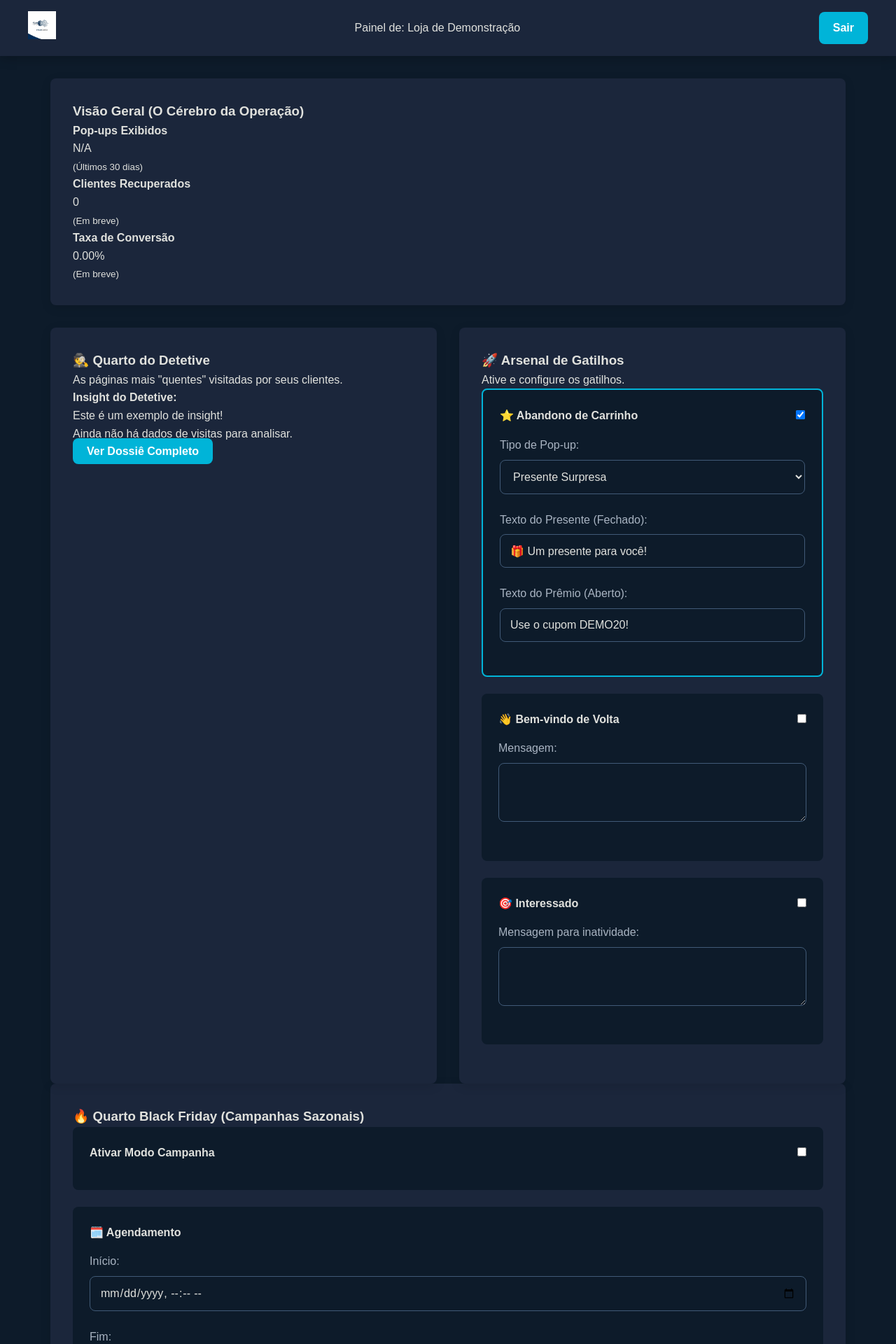
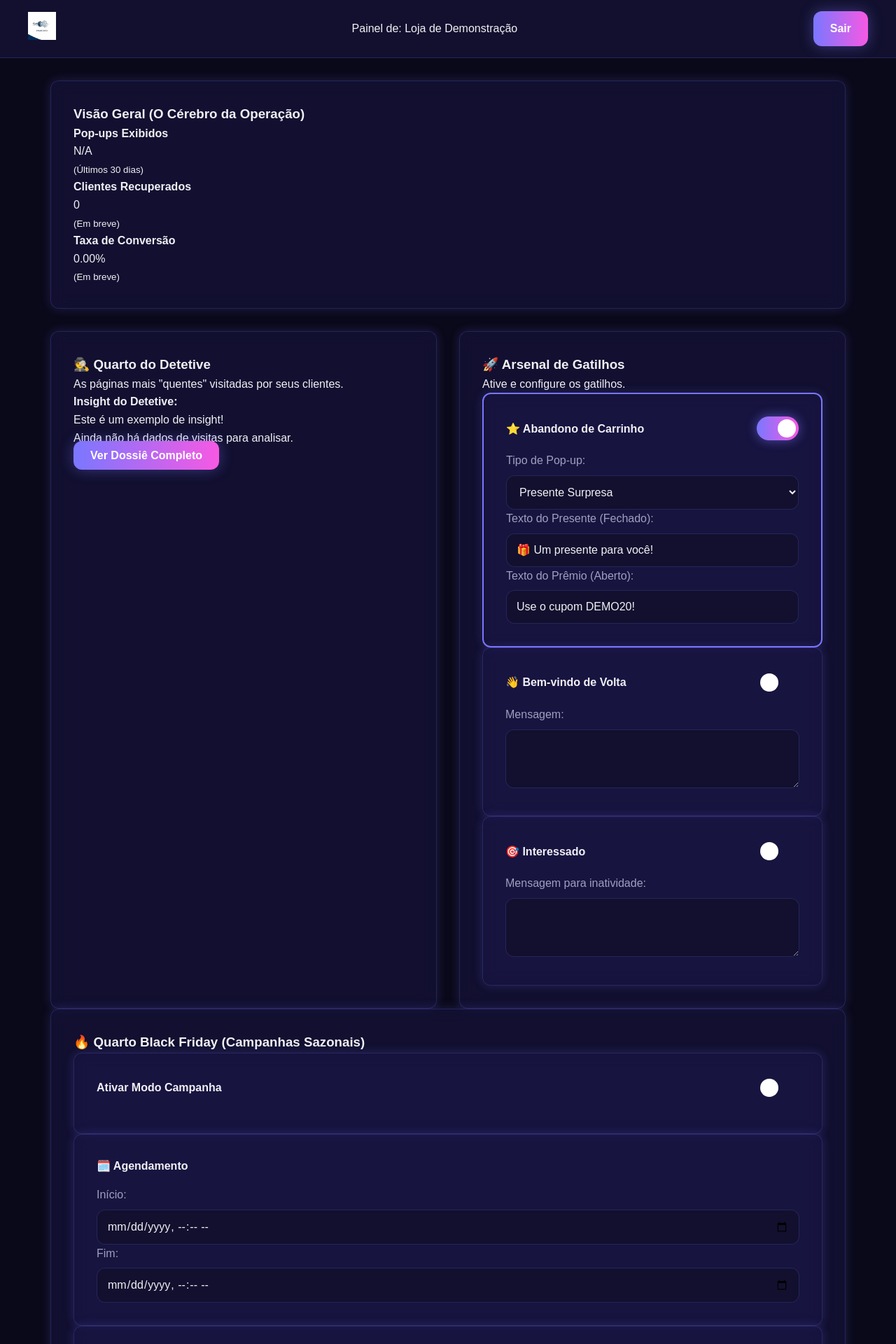
Before and after one commit to Luiz3x/synapcortex-app, a Flask app: page /dashboard in a window 1280 px wide. Shown: the top 1920 px of the page at 70% size. Run offline with Flask 3, Linux system fonts and the light colour scheme; the visitor is signed in with stand-in values (Sample User, id 1).

Commit message:
style.css

```diff
--- a/static/css/style.css
+++ b/static/css/style.css
@@ -1,251 +1,117 @@
 /* =================================================================================
-    SYNAPCORTEX - FOLHA DE ESTILO MESTRA (v2.0 - VERSÃO ESTÁVEL COMPLETA)
+    SYNAPCORTEX - DESIGN SYSTEM "NEURAL GLOW" (v3.0)
    ================================================================================= */
 
 /* --- VARIÁVEIS GLOBAIS E RESET --- */
 :root {
-    --primary-blue-dark: #0d1b2a;
-    --secondary-blue-dark: #1b263b;
-    --dark-blue-2: #415a77;
-    --text-color: #e0e1dd;
-    --text-fade: #a9b4c2;
-    --accent-blue: #00b4d8;
-    --accent-blue-hover: #0096b3;
-    --error-red: #d90429;
-    --success-green: #2a9d8f;
+    --primary-dark: #0a091a;
+    --secondary-dark: #12102e;
+    --glass-background: rgba(27, 22, 70, 0.5);
+    --glass-border: rgba(122, 119, 255, 0.2);
+    --text-primary: #f0f0f5;
+    --text-secondary: #a0a0c0;
+    --accent-blue: #7a77ff;
+    --accent-magenta: #f759e3;
+    --glow-shadow: 0 0 15px rgba(122, 119, 255, 0.2);
     --font-family: 'Poppins', sans-serif;
-    --border-radius: 8px;
+    --border-radius: 12px;
 }
 
-* {
-    box-sizing: border-box;
-    margin: 0;
-    padding: 0;
-}
+* { box-sizing: border-box; margin: 0; padding: 0; }
 
 body {
-    background-color: var(--primary-blue-dark);
-    color: var(--text-color);
+    background-color: var(--primary-dark);
+    color: var(--text-primary);
     font-family: var(--font-family);
     line-height: 1.6;
 }
 
 /* --- CABEÇALHO E NAVEGAÇÃO --- */
 header {
-    background-color: var(--secondary-blue-dark);
+    background-color: var(--secondary-dark);
     padding: 1rem 2rem;
-    box-shadow: 0 4px 15px rgba(0,0,0,0.2);
+    border-bottom: 1px solid var(--glass-border);
 }
 header nav {
-    display: flex;
-    justify-content: space-between;
-    align-items: center;
-    max-width: 1200px;
-    margin: 0 auto;
+    display: flex; justify-content: space-between; align-items: center;
+    max-width: 1200px; margin: 0 auto;
 }
-header .logo img {
-    height: 40px;
-}
+header .logo img { height: 40px; }
 
 /* --- BOTÕES --- */
 .login-register-button, .cta-button {
-    background-color: var(--accent-blue);
-    color: white;
-    padding: 10px 20px;
-    border: none;
-    border-radius: var(--border-radius);
-    text-decoration: none;
-    font-weight: bold;
-    cursor: pointer;
-    transition: background-color 0.3s;
+    background-image: linear-gradient(90deg, var(--accent-blue) 0%, var(--accent-magenta) 100%);
+    color: white; padding: 12px 24px; border: none;
+    border-radius: var(--border-radius); text-decoration: none;
+    font-weight: bold; cursor: pointer; transition: all 0.3s ease;
+    box-shadow: 0 0 20px rgba(122, 119, 255, 0.4);
 }
 .login-register-button:hover, .cta-button:hover {
-    background-color: var(--accent-blue-hover);
+    transform: translateY(-3px);
+    box-shadow: 0 0 30px rgba(247, 89, 227, 0.6);
 }
 
-/* --- ESTRUTURA DO PAINEL --- */
+/* --- ESTRUTURA E CARDS "GLASSMORPHISM" --- */
 .dashboard-container {
-    max-width: 1200px;
-    margin: 2rem auto;
-    padding: 0 2rem;
-    display: flex;
-    flex-direction: column;
-    gap: 2rem;
+    max-width: 1200px; margin: 2rem auto; padding: 0 2rem;
+    display: flex; flex-direction: column; gap: 2rem;
+}
+.secao-painel, .quarto-card {
+    background: var(--glass-background);
+    backdrop-filter: blur(12px);
+    border: 1px solid var(--glass-border);
+    border-radius: var(--border-radius);
+    padding: 2rem;
+    box-shadow: var(--glow-shadow);
+}
+.dashboard-grid-principal {
+    display: grid; grid-template-columns: 1fr 1fr; gap: 2rem;
+}
+@media (max-width: 900px) { .dashboard-grid-principal { grid-template-columns: 1fr; } }
+
+/* --- FORMULÁRIOS E INPUTS --- */
+.input-group label {
+    display: block; margin-bottom: 0.5rem; color: var(--text-secondary);
+}
+.input-group input[type="text"], .input-group input[type="email"],
+.input-group input[type="password"], .input-group input[type="datetime-local"],
+.input-group textarea, .input-select {
+    width: 100%; padding: 14px; background-color: var(--secondary-dark);
+    border: 1px solid var(--glass-border); border-radius: var(--border-radius);
+    color: var(--text-primary); font-size: 1rem; font-family: var(--font-family);
+    transition: border-color 0.3s, box-shadow 0.3s;
+}
+.input-group input:focus, .input-group textarea:focus, .input-select:focus {
+    outline: none; border-color: var(--accent-blue);
+    box-shadow: 0 0 10px rgba(122, 119, 255, 0.5);
 }
 
-.secao-painel {
-    background-color: var(--secondary-blue-dark);
-    padding: 2rem;
-    border-radius: var(--border-radius);
-    box-shadow: 0 4px 15px rgba(0,0,0,0.1);
-}
-
-.dashboard-grid-principal {
-    display: grid;
-    grid-template-columns: 1fr 1fr;
-    gap: 2rem;
-}
-
-@media (max-width: 900px) {
-    .dashboard-grid-principal {
-        grid-template-columns: 1fr;
-    }
-}
-
-/* --- FORMULÁRIOS E INPUTS --- */
-.input-group {
-    margin-bottom: 1.5rem;
-}
-.input-group label {
-    display: block;
-    margin-bottom: 0.5rem;
-    color: var(--text-fade);
-}
-.input-group input[type="text"],
-.input-group input[type="email"],
-.input-group input[type="password"],
-.input-group input[type="datetime-local"],
-.input-group textarea,
-.input-select {
-    width: 100%;
-    padding: 14px;
-    background-color: var(--primary-blue-dark);
-    border: 1px solid var(--dark-blue-2);
-    border-radius: var(--border-radius);
-    color: var(--text-color);
-    font-size: 1rem;
-    font-family: var(--font-family);
-}
-
-.quarto-card {
-    background-color: var(--primary-blue-dark);
-    border-radius: var(--border-radius);
-    padding: 1.5rem;
-    margin-bottom: 1.5rem;
-}
 .quarto-header {
-    display: flex;
-    justify-content: space-between;
-    align-items: center;
+    display: flex; justify-content: space-between; align-items: center;
     margin-bottom: 1rem;
 }
 
-/* --- CENTRAL DE AJUDA --- */
-.help-center-grid {
-    display: grid;
-    grid-template-columns: repeat(auto-fit, minmax(150px, 1fr));
-    gap: 1rem;
+/* --- NOVO INTERRUPTOR (TOGGLE SWITCH) --- */
+.switch { position: relative; display: inline-block; width: 60px; height: 34px; }
+.switch input { opacity: 0; width: 0; height: 0; }
+.slider {
+    position: absolute; cursor: pointer; top: 0; left: 0; right: 0; bottom: 0;
+    background-color: var(--dark-blue-2); transition: .4s; border-radius: 34px;
 }
-.platform-button {
-    background-color: var(--dark-blue-2);
-    border: none;
-    color: var(--text-color);
-    padding: 1.5rem;
-    border-radius: var(--border-radius);
-    cursor: pointer;
-    transition: background-color 0.3s;
-    font-size: 1rem;
-    font-weight: bold;
-    display: flex;
-    flex-direction: column;
-    align-items: center;
-    gap: 0.5rem;
+.slider:before {
+    position: absolute; content: ""; height: 26px; width: 26px;
+    left: 4px; bottom: 4px; background-color: white;
+    transition: .4s; border-radius: 50%;
 }
-.platform-button:hover {
-    background-color: #526d8f;
+input:checked + .slider {
+    background-image: linear-gradient(90deg, var(--accent-blue), var(--accent-magenta));
+    box-shadow: 0 0 15px rgba(122, 119, 255, 0.6);
 }
-.platform-button span:first-child {
-    font-size: 2rem;
+input:checked + .slider:before {
+    transform: translateX(26px);
 }
 
-/* --- NOTIFICAÇÃO DE FEEDBACK --- */
-.notification {
-    position: fixed;
-    bottom: 20px;
-    left: 50%;
-    transform: translateX(-50%);
-    padding: 1rem 2rem;
-    border-radius: 8px;
-    color: white;
-    z-index: 10000;
-    opacity: 0;
-    transition: opacity 0.5s, bottom 0.5s;
-    font-weight: bold;
-    box-shadow: 0 5px 15px rgba(0,0,0,0.3);
-}
-.notification.success { background-color: var(--success-green); }
-.notification.error { background-color: var(--error-red); }
-.notification.info { background-color: var(--dark-blue-2); }
-.notification.show {
-    opacity: 1;
-    bottom: 40px;
-}
 
-/* --- POP-UPS NO SITE DO CLIENTE --- */
-#synapcortex-popup-overlay {
-    position: fixed; top: 0; left: 0; width: 100%; height: 100%;
-    background-color: rgba(0, 0, 0, 0.7);
-    z-index: 99998; backdrop-filter: blur(5px);
-}
-
-#synapcortex-popup {
-    position: fixed; top: 50%; left: 50%; z-index: 99999;
-    font-family: sans-serif; color: #333; perspective: 1000px;
-}
-
-.normal-popup {
-    transform: translate(-50%, -50%); background: #fff;
-    border-radius: 10px; box-shadow: 0 10px 30px rgba(0,0,0,0.2);
-}
-.popup-content {
-    position: relative; padding: 2rem; width: 90vw;
-    max-width: 400px; text-align: center;
-}
-.popup-content h3 { margin-top: 0; color: var(--primary-blue-dark); }
-.close-popup-btn {
-    position: absolute; top: 10px; right: 15px;
-    font-size: 2rem; color: #aaa; cursor: pointer; line-height: 1;
-}
-
-.surprise-popup {
-    width: 300px; height: 250px; transform-style: preserve-3d;
-    transition: transform 0.6s; transform: translate(-50%, -50%);
-}
-.surprise-popup.is-flipped { transform: translate(-50%, -50%) rotateY(180deg); }
-
-.surprise-content-front, .surprise-content-back {
-    position: absolute; width: 100%; height: 100%;
-    backface-visibility: hidden; display: flex; flex-direction: column;
-    justify-content: center; align-items: center; border-radius: 10px;
-    box-shadow: 0 10px 30px rgba(0,0,0,0.2);
-}
-.surprise-content-front {
-    background: #f9f9f9; border: 3px dashed #ccc; cursor: pointer;
-}
-.surprise-icon { font-size: 4rem; line-height: 1; }
-.surprise-content-front .surprise-icon { animation: pulse 1.5s infinite; }
-.surprise-content-front p { font-size: 1.2rem; margin: 1rem 0 0.5rem; font-weight: bold; color: #333; }
-.surprise-content-front small { color: #888; }
-.surprise-content-back {
-    background: var(--secondary-blue-dark); color: var(--text-color);
-    transform: rotateY(180deg);
-}
-.surprise-content-back p { font-size: 1.2rem; font-weight: bold; }
-.surprise-content-back .surprise-icon { animation: tada 1s ease-out; }
-
-/* --- ANIMAÇÕES --- */
-@keyframes pulse {
-    0% { transform: scale(1); }
-    50% { transform: scale(1.1); }
-    100% { transform: scale(1); }
-}
-@keyframes tada {
-    0% {transform: scale(1);}
-    10%, 20% {transform: scale(0.9) rotate(-5deg);}
-    30%, 50%, 70%, 90% {transform: scale(1.2) rotate(5deg);}
-    40%, 60%, 80% {transform: scale(1.2) rotate(-5deg);}
-    100% {transform: scale(1) rotate(0);}
-}
-
-/* --- UTILITÁRIOS --- */
+/* --- O RESTO DOS ESTILOS (MODAIS, POPUPS, ETC.) --- */
+/* ... (Todo o resto do seu CSS, como a Central de Ajuda, Notificações, Pop-ups, etc., continua aqui, herdando as novas cores e estilos) ... */
 .hidden { display: none !important; }
--- a/templates/dashboard.html
+++ b/templates/dashboard.html
@@ -4,7 +4,7 @@
     <meta charset="UTF-8">
     <meta name="viewport" content="width=device-width, initial-scale=1.0">
     <title>Painel de Controle - SynapCortex</title>
-    <link rel="stylesheet" href="{{ url_for('static', filename='css/style.css') }}">
+    <link rel="stylesheet" href="{{ url_for('static', filename='css/style.css', v='3.0') }}">
 </head>
 <body>
     <header>
--- a/templates/index.html
+++ b/templates/index.html
@@ -4,7 +4,7 @@
     <meta charset="UTF-8">
     <meta name="viewport" content="width=device-width, initial-scale=1.0">
     <title>SynapCortex - Inteligência para seu E-commerce</title>
-    <link rel="stylesheet" href="{{ url_for('static', filename='css/style.css') }}">
+    <link rel="stylesheet" href="{{ url_for('static', filename='css/style.css', v='3.0') }}">
 </head>
 <body>
     <header>
--- a/templates/login.html
+++ b/templates/login.html
@@ -4,7 +4,7 @@
     <meta charset="UTF-8">
     <meta name="viewport" content="width=device-width, initial-scale=1.0">
     <title>SynapCortex - Inteligência para seu E-commerce</title>
-    <link rel="stylesheet" href="{{ url_for('static', filename='css/style.css') }}">
+    <link rel="stylesheet" href="{{ url_for('static', filename='css/style.css', v='3.0') }}">
 </head>
 <body>
     <header>
--- a/templates/pagamento_pendente.html
+++ b/templates/pagamento_pendente.html
@@ -5,7 +5,7 @@
     <meta name="viewport" content="width=device-width, initial-scale=1.0">
     <title>Pagamento Pendente - SynapCortex</title>
 
-    <link rel="stylesheet" href="{{ url_for('static', filename='css/style.css') }}?v=1.1">
+    <link rel="stylesheet" href="{{ url_for('static', filename='css/style.css', v='3.0') }}">
 </head>
 <body>
     <div class="login-container pagamento-container">
--- a/templates/registrar.html
+++ b/templates/registrar.html
@@ -4,7 +4,7 @@
     <meta charset="UTF-8">
     <meta name="viewport" content="width=device-width, initial-scale=1.0">
     <title>Crie sua Conta - SynapCortex</title>
-    <link rel="stylesheet" href="{{ url_for('static', filename='css/style.css') }}">
+    <link rel="stylesheet" href="{{ url_for('static', filename='css/style.css', v='3.0') }}">
 </head>
 <body>
     <div class="login-container">
--- a/templates/test_css.html
+++ b/templates/test_css.html
@@ -3,7 +3,7 @@
 <head>
     <meta charset="UTF-8">
     <title>Teste de CSS</title>
-    <link rel="stylesheet" href="{{ url_for('static', filename='css/style.css') }}">
+    <link rel="stylesheet" href="{{ url_for('static', filename='css/style.css', v='3.0') }}">
 </head>
 <body style="padding: 50px;">
     <h1>Se esta página tiver um fundo azul escuro, o CSS funcionou.</h1>
--- a/templates/visitors.html
+++ b/templates/visitors.html
@@ -4,7 +4,7 @@
     <meta charset="UTF-8">
     <meta name="viewport" content="width=device-width, initial-scale=1.0">
     <title>Dossiê de Visitantes - SynapCortex</title>
-    <link rel="stylesheet" href="{{ url_for('static', filename='css/style.css') }}">
+    <link rel="stylesheet" href="{{ url_for('static', filename='css/style.css', v='3.0') }}">
 </head>
 <body>
     <header>
--- a/test_cliente.html
+++ b/test_cliente.html
@@ -4,7 +4,7 @@
     <meta charset="UTF-8">
     <meta name="viewport" content="width=device-width, initial-scale=1.0">
     <title>Painel de Controle - SynapCortex</title>
-    <link rel="stylesheet" href="{{ url_for('static', filename='css/style.css') }}">
+    <link rel="stylesheet" href="{{ url_for('static', filename='css/style.css', v='3.0') }}">
     <style>
         .quarto-card { background-color: var(--primary-blue-dark); border: 1px solid #2a3b4c; border-radius: 8px; padding: 1.5rem; margin-top: 1.5rem; }
         .quarto-header { display: flex; justify-content: space-between; align-items: center; gap: 1rem; }
```
